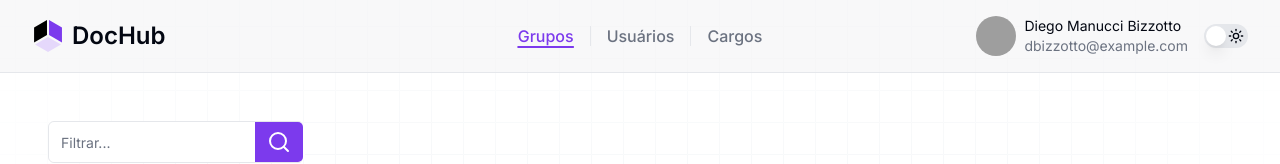
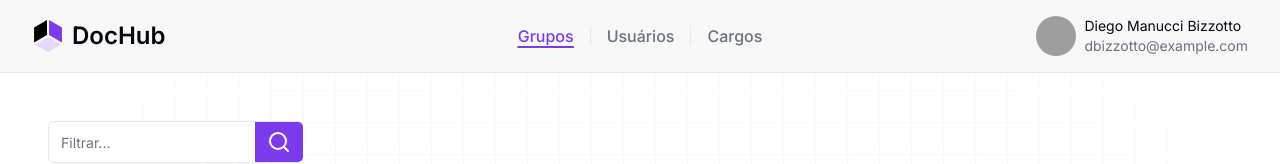
Before and after one commit to Diego-Brino/DocHub, a React (Vite) app in the folder frontend/: page /groups in a window 1280 px wide. Shown: the top 164 px of the page. Built offline with nearby package versions, Linux system fonts and the light colour scheme; grey boxes are pictures that could not be loaded.

Commit message:
Refactor: Remover DarkModeSwitch do header

```diff
--- a/frontend/src/layouts/main/components/header-profile.tsx
+++ b/frontend/src/layouts/main/components/header-profile.tsx
@@ -1,5 +1,3 @@
-import {DarkModeSwitch} from "@/features/dark-mode";
-
 function HeaderProfile() {
   return (
     <div className='flex md:flex-1 gap-4 items-center justify-end'>
@@ -10,7 +8,6 @@ function HeaderProfile() {
           <p className='text-sm text-muted-foreground'>dbizzotto@example.com</p>
         </div>
       </div>
-      <DarkModeSwitch/>
     </div>
   )
 }
```
